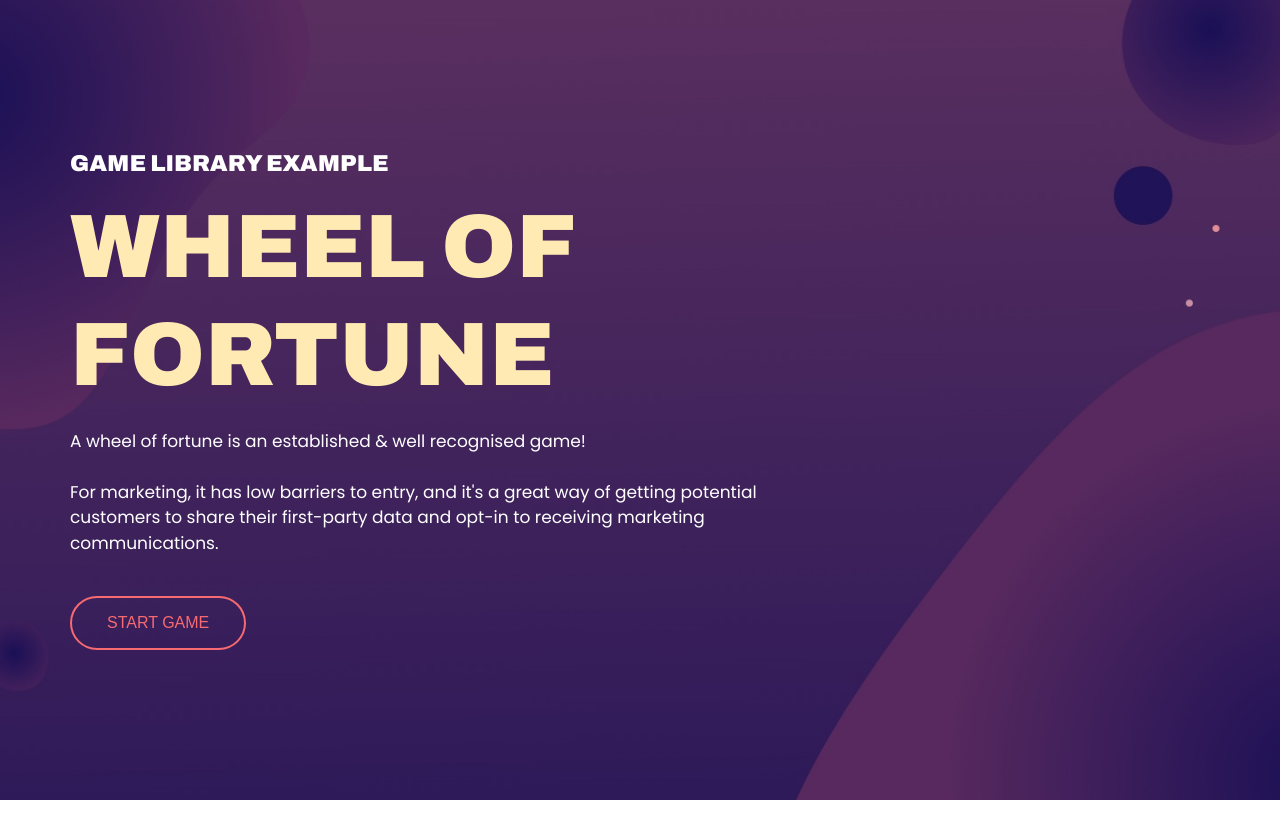
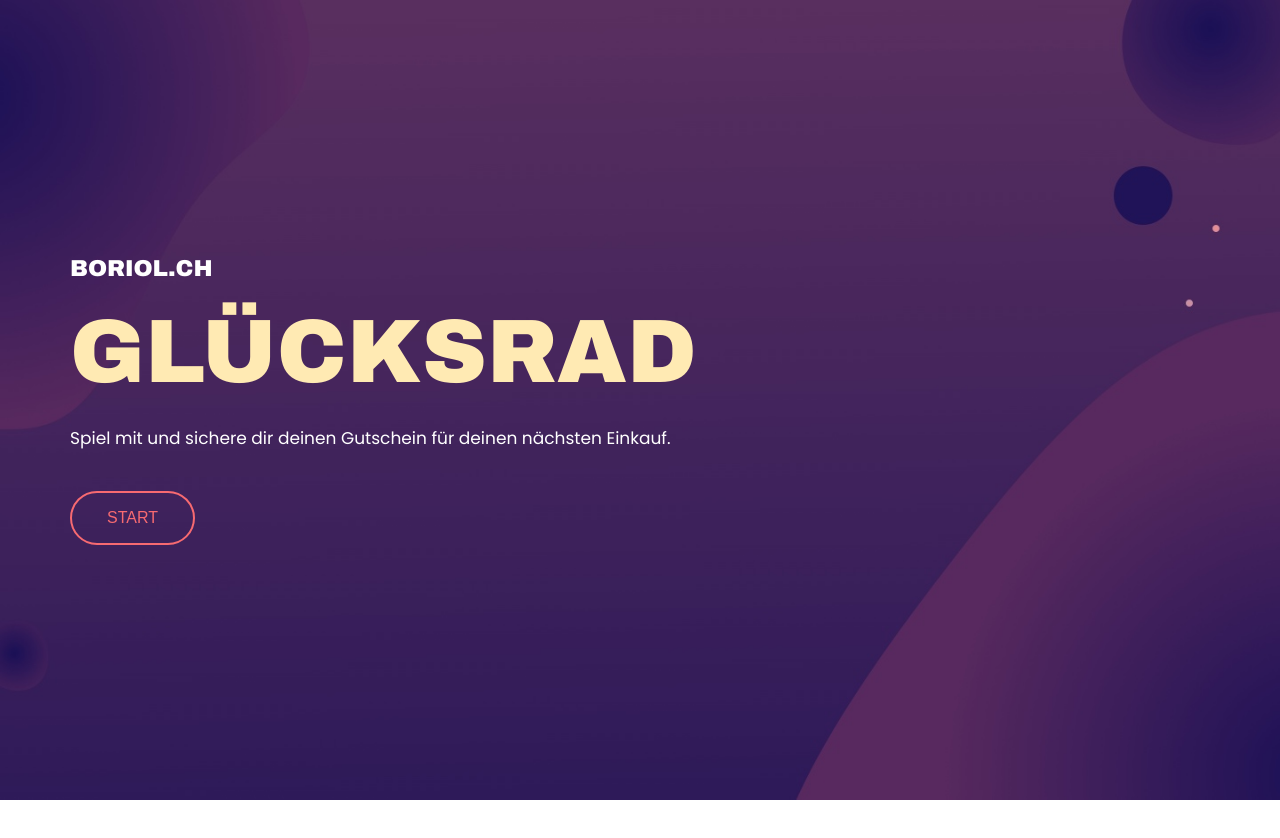
Before and after one commit to stuntcoders/sc_spinwheel, a plain HTML site: page index.html in a window 1280 px wide. Drawn offline with nearby package versions, Linux system fonts and the light colour scheme.

Commit message:
Update welcome text

```diff
--- a/index.html
+++ b/index.html
@@ -15,19 +15,17 @@
 		<div class="inner-wrapper">
 			<section class="welcome section active">
 				<div class="section-inner-wrapper">
-					<h2 class="headline">Game library example</h2>
+					<h2 class="headline">BORIOL.CH</h2>
 					<h2 class="headline__main">
-						<span>Wheel of</span>
-						<span>Fortune</span>
+						<span>Glücksrad</span>
 					</h2>
 					<div class="desc">
 						<p>
-							A wheel of fortune is an established & well recognised game!<br><br>
-							For marketing, it has low barriers to entry, and it's a great way of getting potential customers to share their first-party data and opt-in to receiving marketing communications.
+							Spiel mit und sichere dir deinen Gutschein für deinen nächsten Einkauf.
 						</p>
 					</div>
 					<div class="start-game-action">
-						<button type="button" class="start-game next-section">Start Game</button>
+						<button type="button" class="start-game next-section">Start</button>
 					</div>
 				</div>
 			</section>
```
